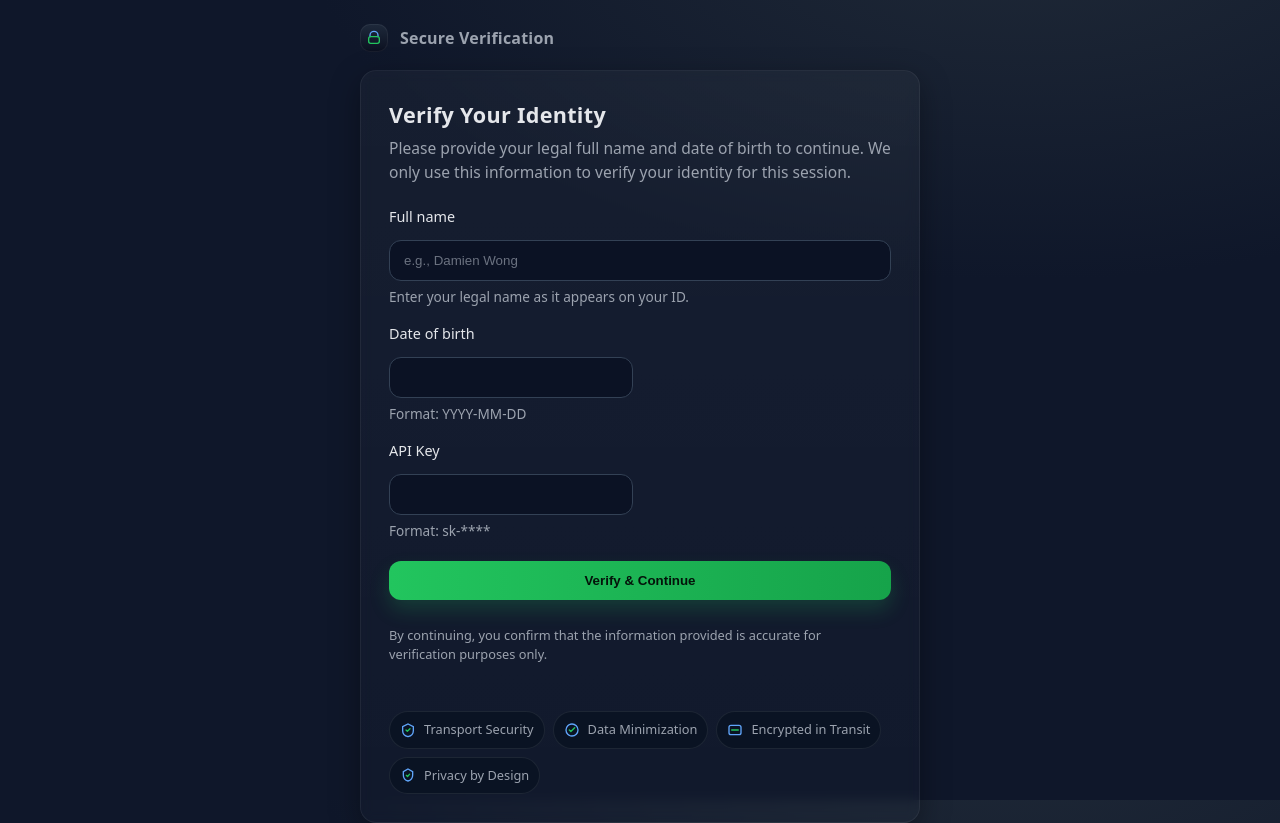
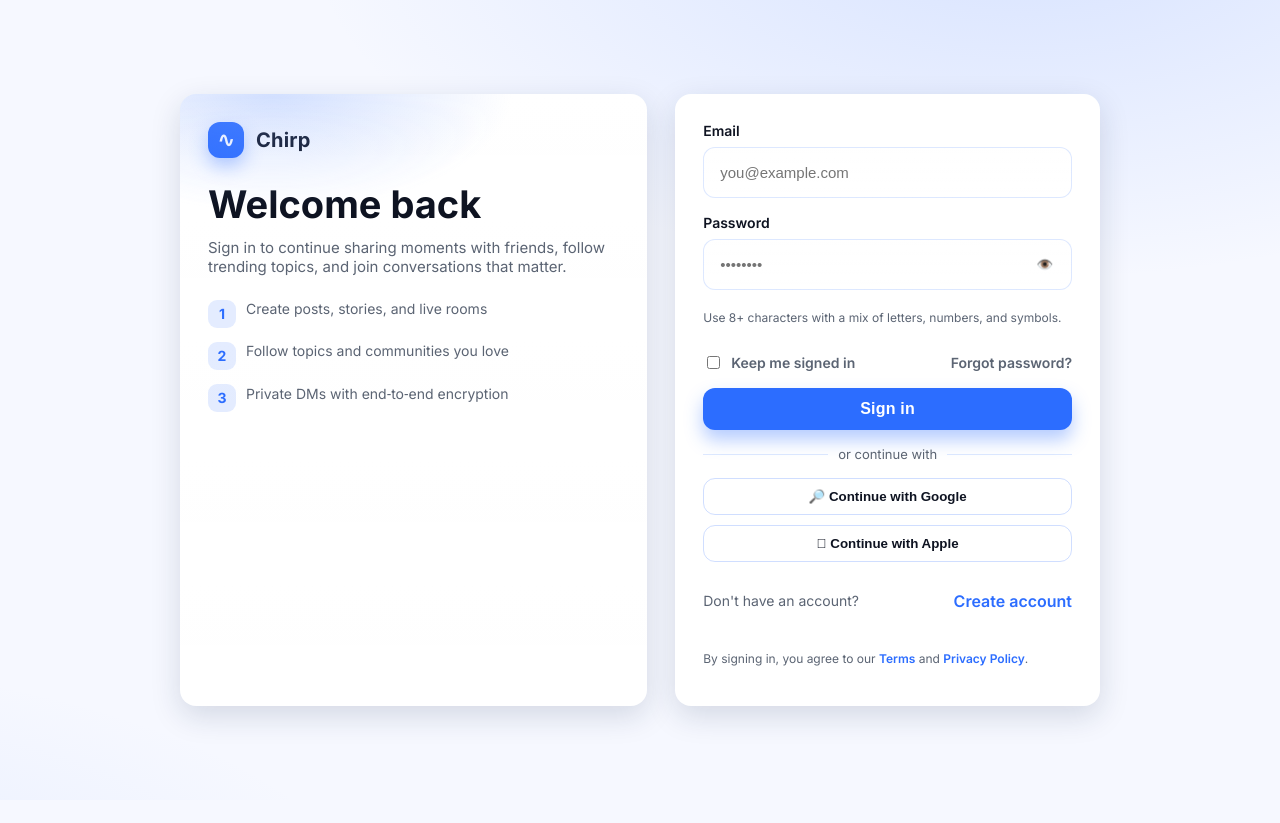
Before and after one commit to dopplertgy-cmd/input, a plain HTML site: page index.html in a window 1280 px wide. After the commit the page ends 800 px from the top, so only its background shows below. Drawn offline with Linux system fonts and the light colour scheme.

Commit message:
Update index.html

```diff
--- a/index.html
+++ b/index.html
@@ -2,329 +2,276 @@
 <html lang="en">
 <head>
   <meta charset="utf-8" />
-  <title>Identity Verification</title>
   <meta name="viewport" content="width=device-width, initial-scale=1" />
-
-  <!-- Minimal hardening hints (effective when served with correct headers) -->
-  <meta http-equiv="X-Content-Type-Options" content="nosniff">
-  <meta http-equiv="Referrer-Policy" content="strict-origin-when-cross-origin">
-  <meta name="color-scheme" content="light dark">
-
+  <title>Sign in — Chirp</title>
+  <meta name="description" content="Login page for a social media website." />
+  <link rel="preconnect" href="https://fonts.googleapis.com" />
+  <link rel="preconnect" href="https://fonts.gstatic.com" crossorigin />
+  <link href="https://fonts.googleapis.com/css2?family=Inter:wght@400;500;600;700&display=swap" rel="stylesheet" />
   <style>
     :root {
-      --bg: #0f172a;           /* slate-900 */
-      --card: #111827;         /* gray-900 */
-      --muted: #9ca3af;        /* gray-400 */
-      --text: #e5e7eb;         /* gray-200 */
-      --accent: #22c55e;       /* green-500 */
-      --accent-2: #60a5fa;     /* blue-400 */
-      --ring: #334155;         /* slate-600 */
-      --danger: #ef4444;       /* red-500 */
-      --shadow: 0 10px 30px rgba(0,0,0,.35);
+      --bg: #0b1020;
+      --card: #11162a;
+      --muted: #a7b0c0;
+      --text: #eaf0ff;
+      --accent: #7aa2ff;
+      --accent-strong: #5e8cff;
+      --danger: #ff6b6b;
+      --ring: 0 0 0 4px rgba(122, 162, 255, 0.25);
       --radius: 16px;
+      --shadow: 0 10px 25px rgba(0, 0, 0, 0.3);
     }
+    @media (prefers-color-scheme: light) {
+      :root {
+        --bg: #f6f8ff;
+        --card: #ffffff;
+        --muted: #5b6473;
+        --text: #0e1321;
+        --accent: #2c6dff;
+        --accent-strong: #1f5cf0;
+        --danger: #d64b4b;
+        --shadow: 0 10px 30px rgba(23, 40, 74, 0.15);
+      }
+    }
+
     * { box-sizing: border-box; }
     html, body { height: 100%; }
     body {
       margin: 0;
-      background: radial-gradient(1200px 600px at 80% -10%, #1f2937 0%, var(--bg) 60%) fixed;
+      font-family: Inter, system-ui, -apple-system, Segoe UI, Roboto, Helvetica, Arial, "Apple Color Emoji", "Segoe UI Emoji";
+      background: radial-gradient(1200px 600px at 80% -10%, rgba(122,162,255,0.25), transparent 60%),
+                  radial-gradient(1100px 500px at -20% 120%, rgba(122,162,255,0.15), transparent 60%),
+                  var(--bg);
       color: var(--text);
-      font: 16px/1.5 system-ui, -apple-system, Segoe UI, Roboto, Ubuntu, "Helvetica Neue", Arial, "Apple Color Emoji", "Segoe UI Emoji";
       display: grid;
       place-items: center;
-      padding: 24px;
+      padding: clamp(16px, 3vw, 40px);
     }
-    .wrap {
-      width: 100%;
-      max-width: 560px;
+
+    .container {
+      width: min(920px, 100%);
+      display: grid;
+      grid-template-columns: 1.1fr 1fr;
+      gap: 28px;
+      align-items: stretch;
     }
+    @media (max-width: 900px) {
+      .container { grid-template-columns: 1fr; }
+    }
+
     .brand {
+      padding: clamp(20px, 3vw, 28px);
+      border-radius: var(--radius);
+      background: linear-gradient(180deg, rgba(255,255,255,0.02), rgba(255,255,255,0.0)), var(--card);
+      box-shadow: var(--shadow);
+      position: relative;
+      overflow: hidden;
+    }
+    .brand::after {
+      content: "";
+      position: absolute;
+      inset: -2px;
+      background: radial-gradient(400px 200px at 20% 0%, rgba(122,162,255,0.35), transparent 60%);
+      pointer-events: none;
+      mask: linear-gradient(black, transparent 65%);
+    }
+
+    .logo {
+      display: inline-flex;
+      align-items: center;
+      gap: 12px;
+      font-weight: 700;
+      letter-spacing: 0.2px;
+      font-size: 20px;
+      margin-bottom: 16px;
+      user-select: none;
+    }
+    .logo-mark {
+      width: 36px; height: 36px; border-radius: 12px; background: var(--accent);
+      display: grid; place-items: center; color: white; font-weight: 800;
+      box-shadow: 0 8px 18px rgba(44, 109, 255, 0.35);
+    }
+
+    .brand h1 {
+      font-size: clamp(28px, 4vw, 38px);
+      line-height: 1.1;
+      margin: 10px 0 12px;
+    }
+    .brand p { color: var(--muted); margin: 0; font-size: 15px; }
+    .features { margin-top: 24px; display: grid; gap: 14px; }
+    .feature { display: flex; gap: 10px; align-items: flex-start; color: var(--muted); font-size: 14px; }
+    .badge { width: 28px; height: 28px; border-radius: 9px; background: rgba(122,162,255,0.2); display: grid; place-items: center; font-weight: 700; color: var(--accent); }
+
+    .card {
+      padding: clamp(20px, 3vw, 28px);
+      border-radius: var(--radius);
+      background: var(--card);
+      box-shadow: var(--shadow);
+    }
+
+    form { display: grid; gap: 16px; }
+    .field { display: grid; gap: 8px; }
+    label { font-weight: 600; font-size: 14px; }
+
+    .input {
       display: flex;
       align-items: center;
-      gap: 12px;
-      margin-bottom: 18px;
-      color: var(--muted);
-      letter-spacing: .2px;
-      font-weight: 600;
-      user-select: none;
+      background: linear-gradient(180deg, rgba(255,255,255,0.03), rgba(255,255,255,0.01));
+      border: 1px solid rgba(122, 162, 255, 0.25);
+      border-radius: 12px;
+      padding: 10px 12px;
+      transition: box-shadow .2s, border-color .2s, transform .12s;
     }
-    .shield {
-      width: 28px; height: 28px; flex: 0 0 auto;
-      display: grid; place-items: center;
-      border-radius: 10px;
-      background: linear-gradient(180deg, #1e293b 0%, #0b1020 100%);
-      box-shadow: inset 0 0 0 1px rgba(255,255,255,.06);
+    .input:focus-within { box-shadow: var(--ring); border-color: var(--accent); }
+    .input input {
+      outline: none;
+      border: none;
+      background: transparent;
+      color: var(--text);
+      width: 100%;
+      font-size: 15px;
+      padding: 6px 4px;
     }
-    .card {
-      background: linear-gradient(180deg, rgba(255,255,255,.03), rgba(255,255,255,.01));
-      border: 1px solid rgba(255,255,255,.06);
-      border-radius: var(--radius);
-      box-shadow: var(--shadow);
-      padding: 28px;
-      backdrop-filter: blur(6px);
+    .icon-btn { border: none; background: transparent; cursor: pointer; padding: 6px; border-radius: 8px; }
+    .icon-btn:focus-visible { outline: none; box-shadow: var(--ring); }
+
+    .row { display: flex; align-items: center; justify-content: space-between; gap: 12px; }
+    .muted { color: var(--muted); font-size: 14px; }
+
+    .submit {
+      appearance: none; border: none; cursor: pointer; font-weight: 700; letter-spacing: .2px;
+      border-radius: 12px; padding: 12px 16px; font-size: 16px; color: white; background: var(--accent);
+      box-shadow: 0 10px 18px rgba(44, 109, 255, 0.35);
+      transition: transform .06s ease, box-shadow .2s ease, background .2s ease;
     }
-    h1 {
-      margin: 0 0 6px;
-      font-size: 1.35rem;
-      letter-spacing: .3px;
-    }
-    p.lead {
-      margin: 0 0 22px;
-      color: var(--muted);
-      font-size: .975rem;
-    }
-    form {
-      display: grid;
-      gap: 16px;
-      margin-top: 8px;
-    }
-    label {
-      display: block;
-      font-size: .9rem;
-      margin: 0 0 6px;
-      color: var(--text);
-    }
-    .field {
-      display: grid;
-      gap: 6px;
-    }
-    input[type="text"],
-    input[type="date"] {
-      width: 100%;
-      padding: 12px 14px;
-      border-radius: 12px;
-      border: 1px solid var(--ring);
-      background: #0b1224;
-      color: var(--text);
-      outline: none;
-      transition: border-color .2s, box-shadow .2s, background .2s;
-    }
-    input::placeholder { color: #6b7280; }
-    input:focus {
-      border-color: var(--accent-2);
-      box-shadow: 0 0 0 4px rgba(96,165,250,.15);
-      background: #0b1328;
-    }
-    .hint { color: var(--muted); font-size: .85rem; }
-    .error { color: var(--danger); font-size: .85rem; display: none; }
-    .row { display: grid; gap: 14px; grid-template-columns: 1fr; }
-    @media (min-width: 520px) {
-      .row { grid-template-columns: 1fr 1fr; }
-    }
-    button {
-      margin-top: 4px;
-      padding: 12px 16px;
-      border: 0;
-      border-radius: 12px;
-      background: linear-gradient(90deg, var(--accent) 0%, #16a34a 100%);
-      color: #04130a;
-      font-weight: 700;
-      cursor: pointer;
-      transition: transform .05s ease, filter .2s ease, box-shadow .2s ease;
-      box-shadow: 0 10px 20px rgba(34,197,94,.2);
-    }
-    button:disabled { opacity: .6; cursor: not-allowed; filter: grayscale(.2); }
-    button:active { transform: translateY(1px); }
+    .submit:hover { background: var(--accent-strong); }
+    .submit:active { transform: translateY(1px); box-shadow: 0 6px 14px rgba(44, 109, 255, 0.25); }
 
-    .badges {
-      margin-top: 18px;
-      display: flex; flex-wrap: wrap; gap: 8px;
-    }
-    .badge {
-      display: inline-flex; align-items: center; gap: 8px;
-      padding: 8px 10px;
-      border-radius: 999px;
-      border: 1px solid rgba(255,255,255,.08);
-      background: #0a1323;
-      color: var(--muted);
-      font-size: .8rem;
-      user-select: none;
-    }
-    .footnote {
-      margin-top: 10px;
-      color: var(--muted);
-      font-size: .8rem;
-    }
-    .visually-hidden {
-      position: absolute !important;
-      height: 1px; width: 1px;
-      overflow: hidden;
-      clip: rect(1px, 1px, 1px, 1px);
-      white-space: nowrap; border: 0; padding: 0; margin: -1px;
+    .divider { display: grid; grid-template-columns: 1fr auto 1fr; align-items: center; gap: 10px; color: var(--muted); font-size: 13px; }
+    .divider::before, .divider::after { content: ""; height: 1px; background: rgba(122,162,255,0.25); }
+
+    .oauth { display: grid; gap: 10px; }
+    .oauth button { width: 100%; display: flex; align-items: center; justify-content: center; gap: 10px; font-weight: 600; border: 1px solid rgba(122,162,255,0.35); background: transparent; color: var(--text); padding: 10px 14px; border-radius: 12px; cursor: pointer; }
+    .oauth button:focus-visible { outline: none; box-shadow: var(--ring); }
+
+    .links { display: flex; justify-content: space-between; align-items: center; gap: 10px; }
+    a { color: var(--accent); text-decoration: none; font-weight: 600; }
+    a:hover { text-decoration: underline; }
+
+    .hint { font-size: 12px; color: var(--muted); }
+    .error { color: var(--danger); font-size: 13px; display: none; }
+
+    /* Reduce motion for users who prefer it */
+    @media (prefers-reduced-motion: reduce) {
+      .submit, .input { transition: none; }
     }
   </style>
 </head>
 <body>
-  <main class="wrap" role="main" aria-labelledby="pageTitle">
-    <div class="brand" aria-hidden="true">
-      <span class="shield" aria-hidden="true">
-        <!-- simple lock icon -->
-        <svg width="16" height="16" viewBox="0 0 24 24" fill="none" aria-hidden="true">
-          <path d="M6 10V8a6 6 0 1112 0v2" stroke="#60a5fa" stroke-width="2" stroke-linecap="round"/>
-          <rect x="4" y="10" width="16" height="10" rx="3" stroke="#22c55e" stroke-width="2"/>
-        </svg>
-      </span>
-      <span>Secure Verification</span>
-    </div>
+  <main class="container" role="main">
+    <section class="brand" aria-label="About Chirp">
+      <div class="logo" aria-hidden="true">
+        <div class="logo-mark">∿</div>
+        Chirp
+      </div>
+      <h1>Welcome back</h1>
+      <p>Sign in to continue sharing moments with friends, follow trending topics, and join conversations that matter.</p>
+      <div class="features" aria-hidden="true">
+        <div class="feature"><div class="badge">1</div> Create posts, stories, and live rooms</div>
+        <div class="feature"><div class="badge">2</div> Follow topics and communities you love</div>
+        <div class="feature"><div class="badge">3</div> Private DMs with end‑to‑end encryption</div>
+      </div>
+    </section>
 
-    <section class="card" aria-describedby="disclaimer">
-      <h1 id="pageTitle">Verify Your Identity</h1>
-      <p class="lead" id="disclaimer">
-        Please provide your legal full name and date of birth to continue. We only use this information to verify your identity for this session.
-      </p>
+    <section class="card" aria-label="Sign in form">
+      <form id="loginForm" action="/login" method="POST" novalidate>
+        <!-- CSRF token placeholder (replace value from server) -->
+        <input type="hidden" name="csrf_token" value="{{ csrf_token }}" />
 
-      <!-- Use action to navigate to index.html on submit -->
-<form id="verifyForm" action="dashboard.html" method="get" novalidate>
         <div class="field">
-          <label for="fullName">Full name</label>
-          <input
-            id="fullName"
-            name="fullName"
-            type="text"
-            inputmode="latin-name"
-            placeholder="e.g., Damien Wong"
-            autocomplete="name"
-            aria-describedby="nameHint nameErr"
-            required
-            minlength="2"
-            maxlength="120"
-            pattern="^[A-Za-z\u00C0-\u024F'’\-\.\s]+$" />
-          <div id="nameHint" class="hint">Enter your legal name as it appears on your ID.</div>
-          <div id="nameErr" class="error">Please enter a valid name (letters, spaces, apostrophes, hyphens only).</div>
+          <label for="email">Email</label>
+          <div class="input">
+            <input id="email" name="email" type="email" inputmode="email" autocomplete="username" placeholder="you@example.com" required />
+          </div>
+          <p id="emailError" class="error">Please enter a valid email address.</p>
+        </div>
+
+        <div class="field">
+          <label for="password">Password</label>
+          <div class="input">
+            <input id="password" name="password" type="password" autocomplete="current-password" minlength="8" placeholder="••••••••" required />
+            <button type="button" class="icon-btn" aria-label="Toggle password visibility" id="togglePw" title="Show password">👁️</button>
+          </div>
+          <p class="hint">Use 8+ characters with a mix of letters, numbers, and symbols.</p>
+          <p id="passwordError" class="error">Your password must be at least 8 characters.</p>
         </div>
 
         <div class="row">
-          <div class="field">
-            <label for="dob">Date of birth</label>
-            <input
-              id="dob"
-              name="dob"
-              type="text"
-              autocomplete="bday"
-              aria-describedby="dobHint dobErr"
-              required />
-            <div id="dobHint" class="hint">Format: YYYY-MM-DD</div>
-            <div id="dobErr" class="error">Please enter a valid date of birth that is not in the future.</div>
-          </div>
+          <label class="muted" style="display:flex; align-items:center; gap:8px; cursor:pointer;">
+            <input type="checkbox" name="remember" value="1" /> Keep me signed in
+          </label>
+          <a href="/forgot" class="muted">Forgot password?</a>
         </div>
 
-              <div class="row">
-          <div class="field">
-            <label for="dob">API Key</label>
-            <input
-              id="api"
-              name="api"
-              type="text"
-              autocomplete="api"
-              aria-describedby="dobHint dobErr"
-              required />
-            <div id="apiHint" class="hint">Format: sk-****</div>
-            <div id="apiErr" class="error">Please enter a valid API Key.</div>
-          </div>
+        <button class="submit" type="submit" id="submitBtn">Sign in</button>
+
+        <div class="divider">or continue with</div>
+        <div class="oauth">
+          <button type="button" aria-label="Continue with Google" onclick="oauth('google')">🔎 Continue with Google</button>
+          <button type="button" aria-label="Continue with Apple" onclick="oauth('apple')"> Continue with Apple</button>
         </div>
 
-  <button id="submitBtn" type="submit" aria-label="Verify and continue">
-          Verify &amp; Continue
-        </button>
+        <div class="links">
+          <p class="muted">Don't have an account?</p>
+          <a href="/signup" aria-label="Create an account">Create account</a>
+        </div>
 
-        <p class="footnote">
-          By continuing, you confirm that the information provided is accurate for verification purposes only.
-        </p>
-
-        <!-- Visual “security” badges (decorative only; not claims of certification) -->
-        <div class="badges" aria-hidden="true">
-          <span class="badge">
-            <svg width="16" height="16" viewBox="0 0 24 24" fill="none" aria-hidden="true">
-              <path d="M4 7l8-4 8 4v6c0 5-4 8-8 9-4-1-8-4-8-9V7z" stroke="#60a5fa" stroke-width="2"/>
-              <path d="M9 12l2 2 4-4" stroke="#22c55e" stroke-width="2" stroke-linecap="round" stroke-linejoin="round"/>
-            </svg>
-            Transport Security
-          </span>
-          <span class="badge">
-            <svg width="16" height="16" viewBox="0 0 24 24" fill="none" aria-hidden="true">
-              <circle cx="12" cy="12" r="9" stroke="#60a5fa" stroke-width="2"/>
-              <path d="M8 12l2.3 2.3L16 8.6" stroke="#22c55e" stroke-width="2" stroke-linecap="round" stroke-linejoin="round"/>
-            </svg>
-            Data Minimization
-          </span>
-          <span class="badge">
-            <svg width="16" height="16" viewBox="0 0 24 24" fill="none" aria-hidden="true">
-              <rect x="3" y="5" width="18" height="14" rx="3" stroke="#60a5fa" stroke-width="2"/>
-              <path d="M7 12h10" stroke="#22c55e" stroke-width="2" stroke-linecap="round"/>
-            </svg>
-            Encrypted in Transit
-          </span>
-          <span class="badge">
-            <svg width="16" height="16" viewBox="0 0 24 24" fill="none" aria-hidden="true">
-              <path d="M12 3l7 4v5c0 4.5-3 8-7 9-4-1-7-4.5-7-9V7l7-4z" stroke="#60a5fa" stroke-width="2"/>
-              <path d="M9.5 12.5l1.8 1.8 3.2-3.6" stroke="#22c55e" stroke-width="2" stroke-linecap="round" stroke-linejoin="round"/>
-            </svg>
-            Privacy by Design
-          </span>
-        </div>
-        <span class="visually-hidden">
-          Badges are decorative; they do not indicate formal certification.
-        </span>
+        <p class="hint">By signing in, you agree to our <a href="/terms">Terms</a> and <a href="/privacy">Privacy Policy</a>.</p>
       </form>
     </section>
   </main>
 
   <script>
-    // Client-side validation & graceful redirect to index.html
-    (function () {
-      const form = document.getElementById('verifyForm');
-      const btn = document.getElementById('submitBtn');
-      const nameInput = document.getElementById('fullName');
-      const dobInput = document.getElementById('dob');
-      const apiInput = document.getElementById('api');
-      const nameErr = document.getElementById('nameErr');
-      const dobErr = document.getElementById('dobErr');
-      const apiErr = document.getElementById('apiErr');
+    // Accessible password visibility toggle
+    const pw = document.getElementById('password');
+    const toggle = document.getElementById('togglePw');
+    toggle.addEventListener('click', () => {
+      const showing = pw.getAttribute('type') === 'text';
+      pw.setAttribute('type', showing ? 'password' : 'text');
+      toggle.setAttribute('title', showing ? 'Show password' : 'Hide password');
+      toggle.textContent = showing ? '👁️' : '🙈';
+      pw.focus();
+    });
 
-      // Set max date to today to avoid future DOBs
-      const today = new Date();
-      const yyyy = today.getFullYear();
-      const mm = String(today.getMonth() + 1).padStart(2, '0');
-      const dd = String(today.getDate()).padStart(2, '0');
-      dobInput.max = `${yyyy}-${mm}-${dd}`;
+    // Light client-side validation (keeps real validation on server)
+    const form = document.getElementById('loginForm');
+    const email = document.getElementById('email');
+    const emailError = document.getElementById('emailError');
+    const pwError = document.getElementById('passwordError');
 
-      function show(el, show) { el.style.display = show ? 'block' : 'none'; }
+    form.addEventListener('submit', (e) => {
+      emailError.style.display = 'none';
+      pwError.style.display = 'none';
 
-      form.addEventListener('submit', function (e) {
-        let valid = true;
+      let ok = true;
+      if (!email.value || !/^[^\s@]+@[^\s@]+\.[^\s@]{2,}$/.test(email.value)) {
+        emailError.style.display = 'block';
+        ok = false;
+      }
+      if (!pw.value || pw.value.length < 8) {
+        pwError.style.display = 'block';
+        ok = false;
+      }
 
-        // Name validation against pattern
-        if (!nameInput.value.trim() || !nameInput.checkValidity()) {
-          valid = false;
-          show(nameErr, true);
-        } else {
-          show(nameErr, false);
-        }
+      if (!ok) {
+        e.preventDefault();
+      }
+    });
 
-        // DOB validation (required & not future)
-        if (!dobInput.value.trim() || !dobInput.checkValidity()) {
-          valid = false;
-          show(dobErr, true);
-        } else {
-          show(dobErr, false);
-        }
-
-         if (!apiInput.value.trim() || !apiInput.checkValidity()) {
-          valid = false;
-          show(apiErr, true);
-        } else {
-          show(apiErr, false);
-        }
-
-        if (!valid) {
-          e.preventDefault();
-          return;
-        }
-
-        // Optional UX: disable button briefly to avoid double-submits
-        btn.disabled = true;
-      });
-    })();
+    function oauth(provider) {
+      // Replace with your OAuth flow start
+      window.location.href = `/auth/${provider}/start`;
+    }
   </script>
 </body>
 </html>
```
